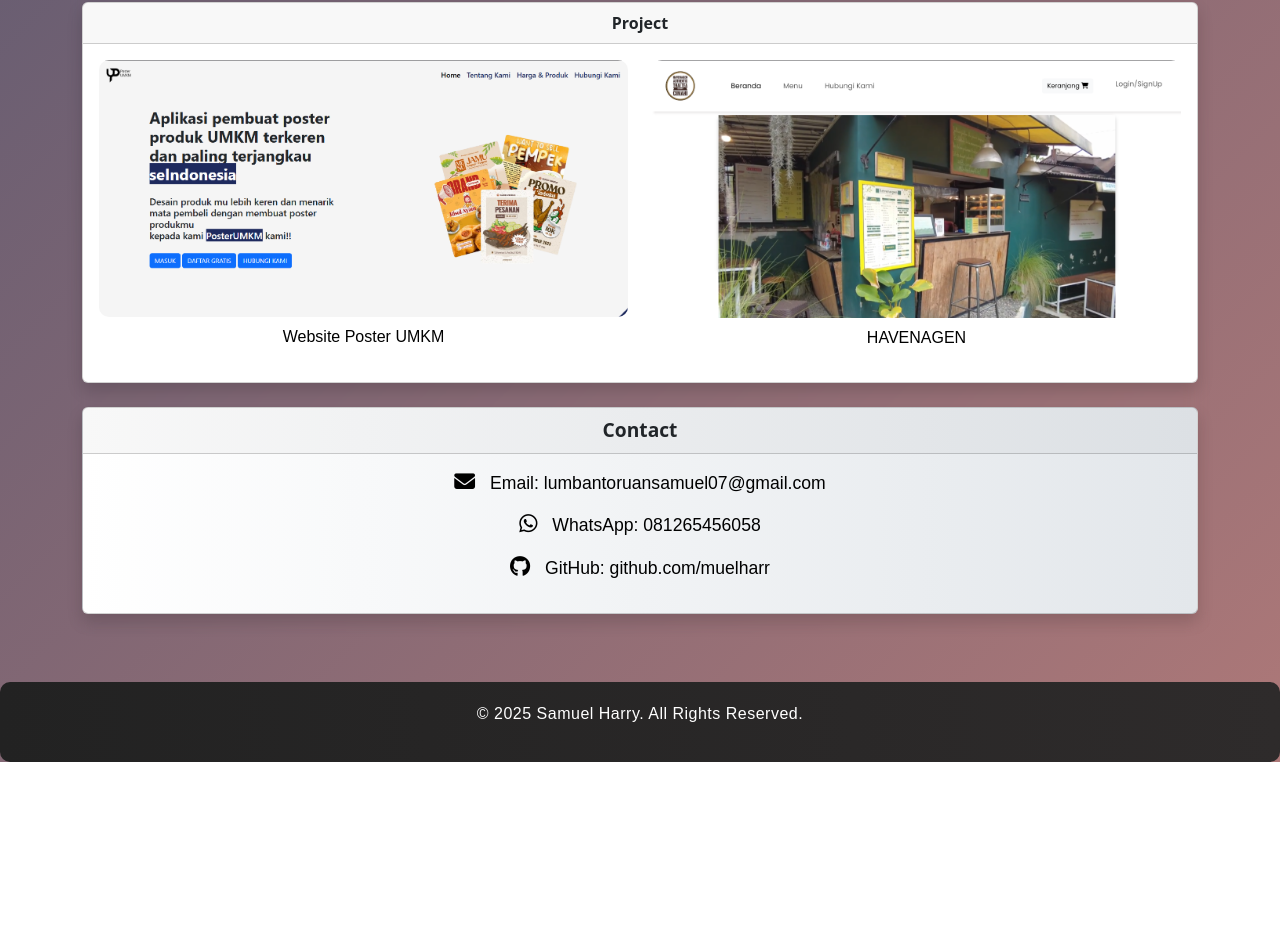
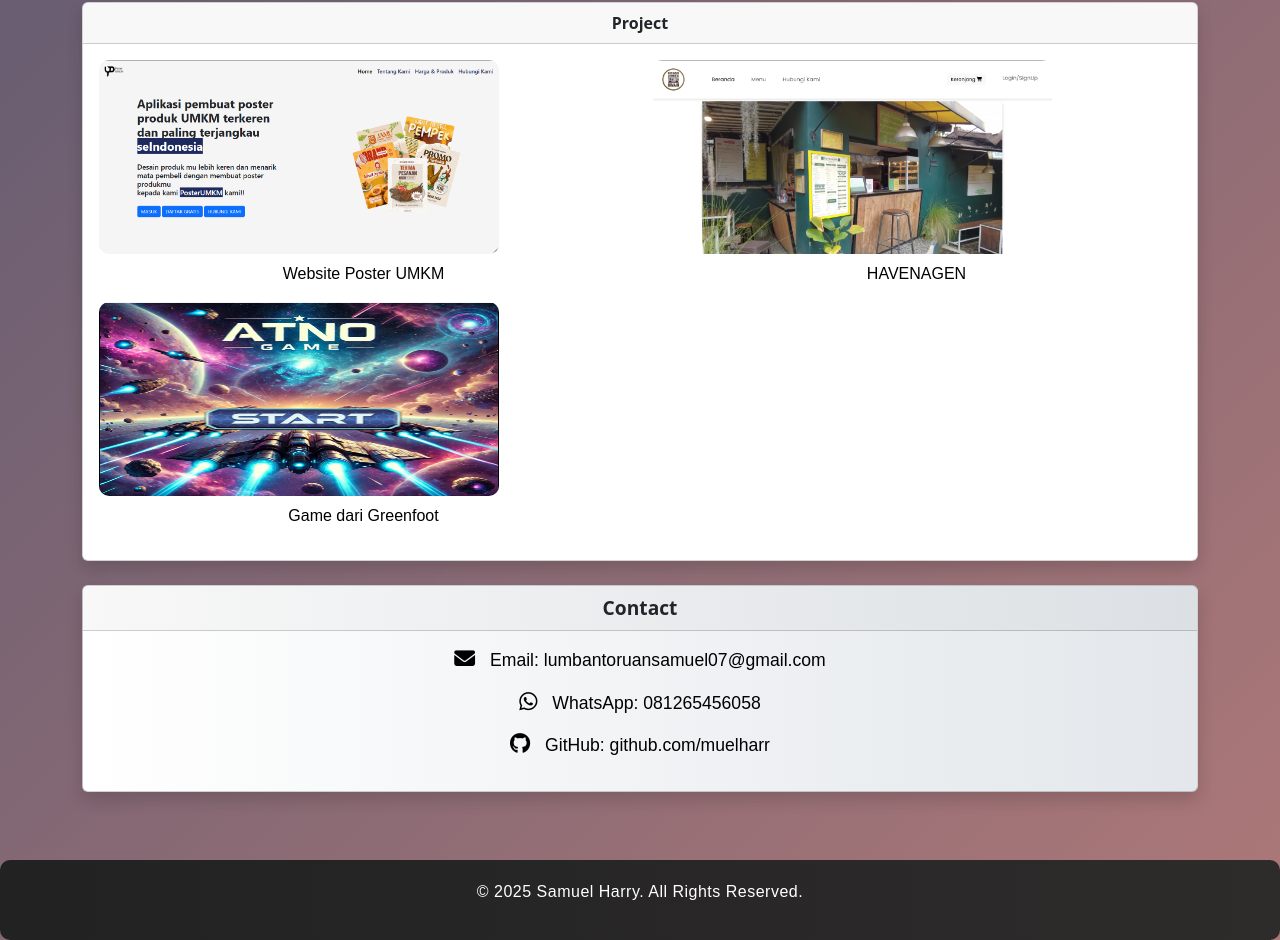
Before and after one commit to muelharr/samuel.github.io, a plain HTML site: page index.html in a window 1280 px wide. Shown: the part 1190-2130 px from the top of the page. Before the commit the page ends 1952 px from the top, so only its background shows below. Drawn offline with nearby package versions, Linux system fonts and the light colour scheme.

Commit message:
tambah img

```diff
--- a/index.html
+++ b/index.html
@@ -82,6 +82,10 @@
                       <img src="project2.png" alt="Project 2">
                       <p class="text-center mt-2">HAVENAGEN</p>
                   </div>
+                  <div class="col-md-6 project-card">
+                    <img src="project3.png" alt="Project 3">
+                    <p class="text-center mt-2">Game dari Greenfoot</p>
+                </div>
               </div>
           </div>
       </div>
--- a/style.css
+++ b/style.css
@@ -22,7 +22,7 @@ p {
 
 /* Hero Section */
 .hero-section {
-    background: linear-gradient(135deg, #007bff 30%, #1e4872 100%);
+    background: linear-gradient(135deg, #19191a 30%, #3b72a8 100%);
     color: white;
     text-align: center;
     padding: 100px 20px;
@@ -134,7 +134,8 @@ p {
 
 /* Portfolio Images */
 .project-card img {
-    width: 100%;
+    width: 400px;
+    height: 194px;
     border-radius: 10px;
     transition: transform 0.3s, box-shadow 0.3s;
 }
```
Also changed, not shown: project3.png (added).
